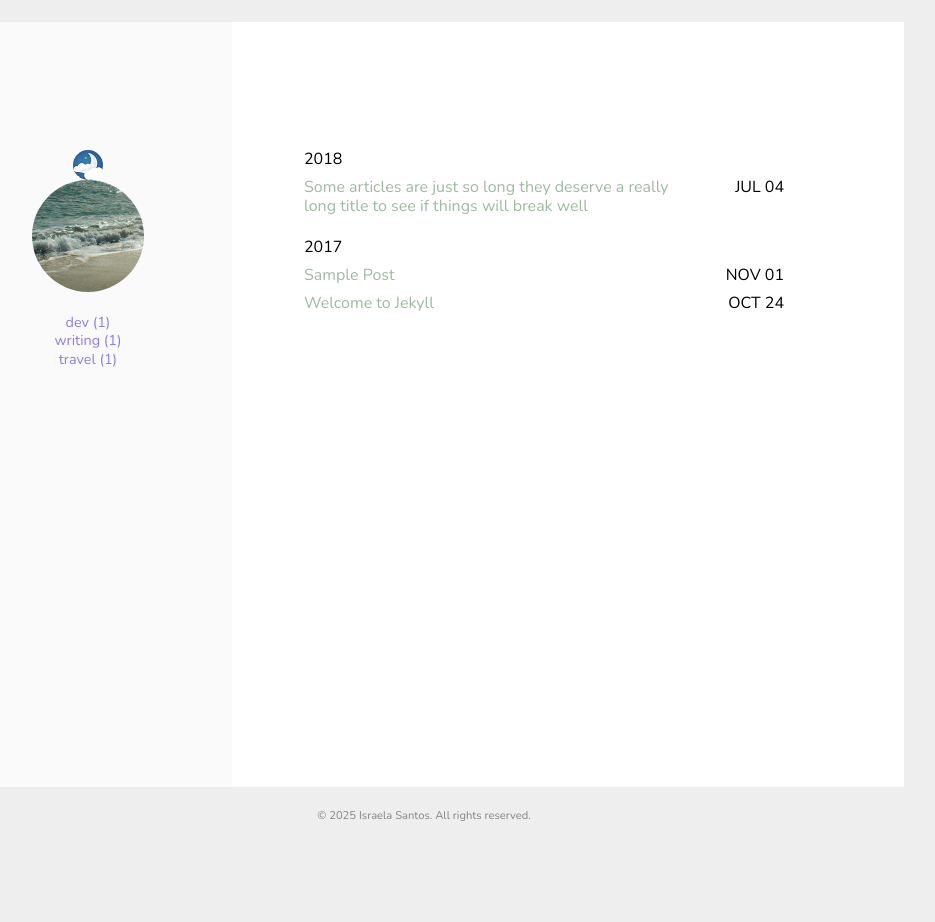
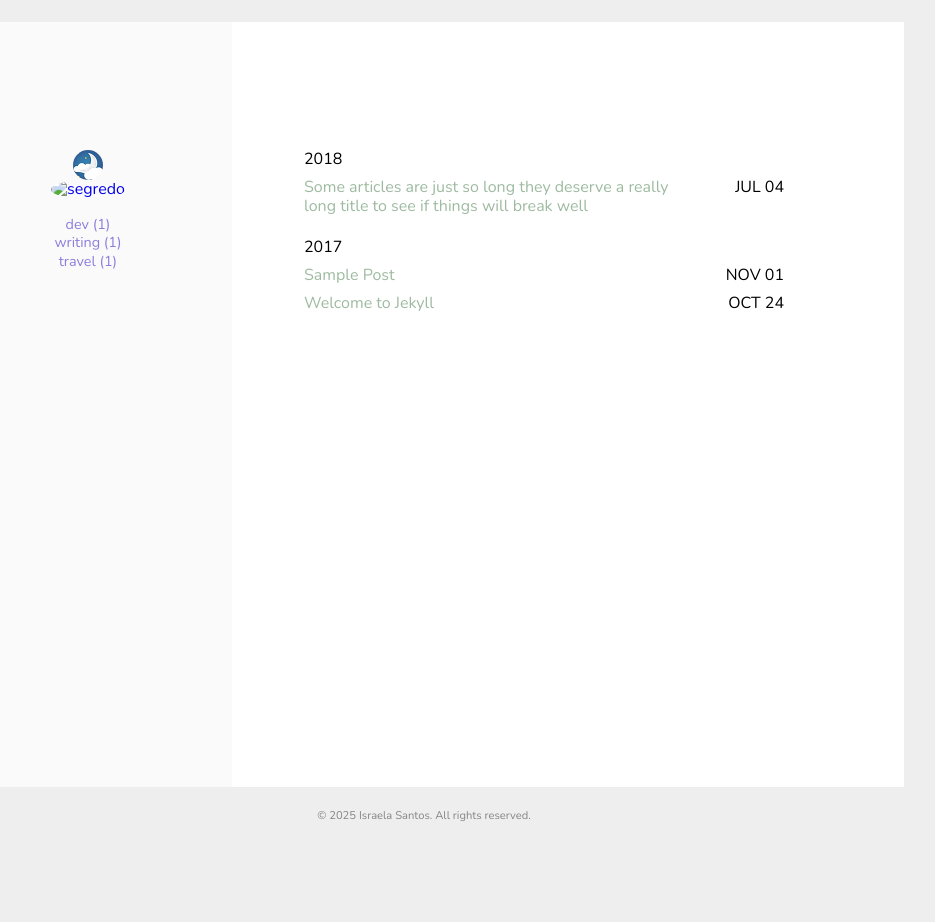
Before and after one commit to sraelai/y, a Jekyll site: the page built from index.html, in a window 1280 px wide. Shown: the whole page, without its empty margins (216-1151 px from the left). Built offline with Jekyll 4.4.1, drawn with Linux system fonts in a browser that asks for light colours.

Commit message:
Atualizar o _config.yml

```diff
--- a/_config.yml
+++ b/_config.yml
@@ -21,8 +21,8 @@ cusdis:
 
 user:
   name: null
-  pic: /assets/img/ondinha.jpg
-  picAlt: "catbook"
+  pic: null /assets/img/ondinha.jpg
+  picAlt: "segredo"
   job: null
   aboutme: null # comment this out if you don't need the 'about' page.
 
```
